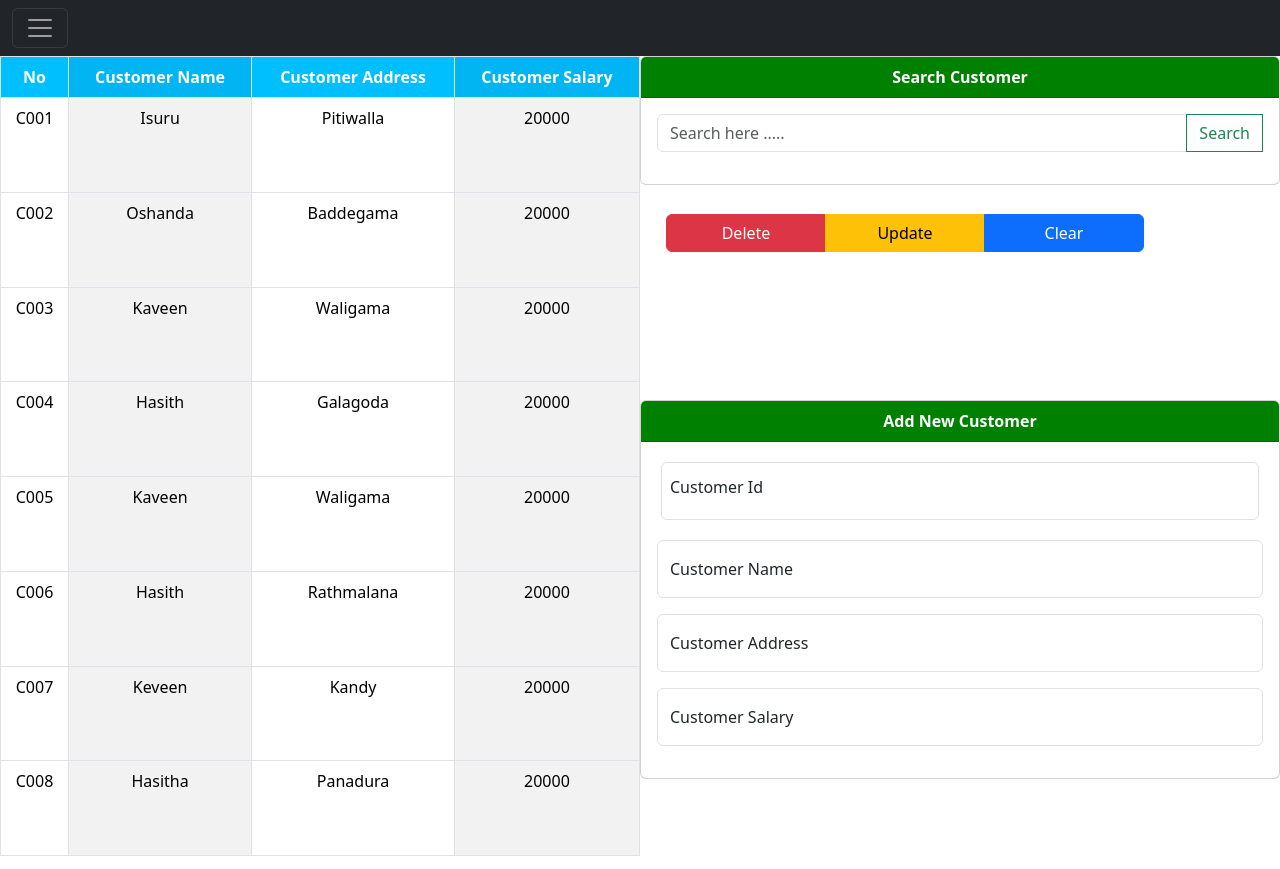
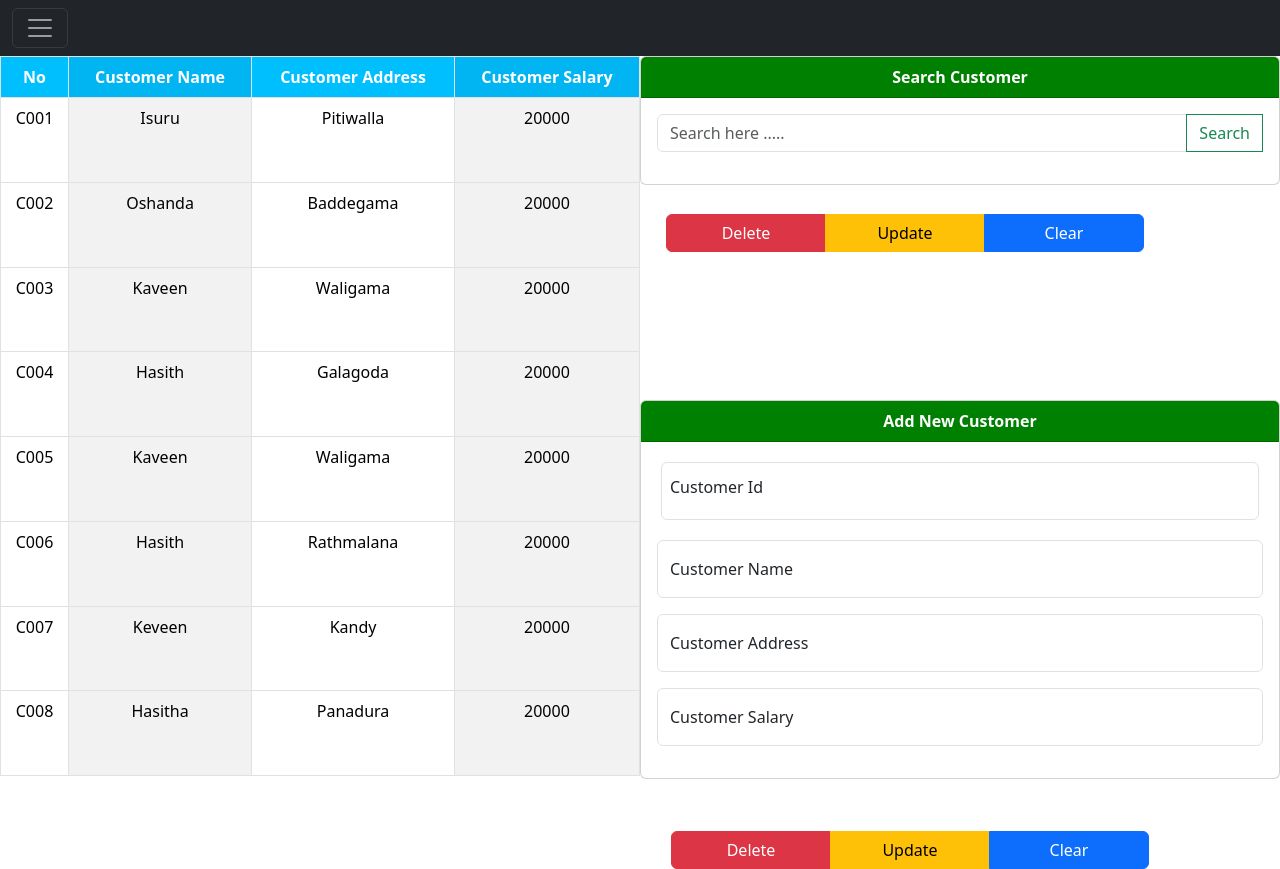
Before and after one commit to chathurasandaruwan/POS-System-Main, a plain HTML site: page pages/customer.html in a window 1280 px wide. Drawn offline with nearby package versions, Linux system fonts and the light colour scheme; files that its build step writes are made by us from their sources.

Commit message:
change table-height

```diff
--- a/pages/customer.html
+++ b/pages/customer.html
@@ -24,12 +24,17 @@
             top: 100px;
             left: 10px;
         }
+        .custBtnSet2{
+            position: absolute;
+            top: 430px;
+            left: 30px;
+        }
         .custBtn{
             width: 160px;
         }
         .custTable{
             width: 50%;
-            height: 100%;
+            height: 90%;
             position: absolute;
             text-align: center;
             left: 0;
@@ -197,6 +202,12 @@
                 <label for="floatingSalary">Customer Salary</label>
             </div>
         </div>
+        <!--button set-->
+        <div class="btn-group custBtnSet2" role="group" aria-label="Basic mixed styles example">
+            <button type="button" class="btn btn-danger custBtn">Delete</button>
+            <button type="button" class="btn btn-warning custBtn">Update</button>
+            <button type="button" class="btn btn-primary custBtn">Clear</button>
+        </div>
 
     </div>
 </div>
```
